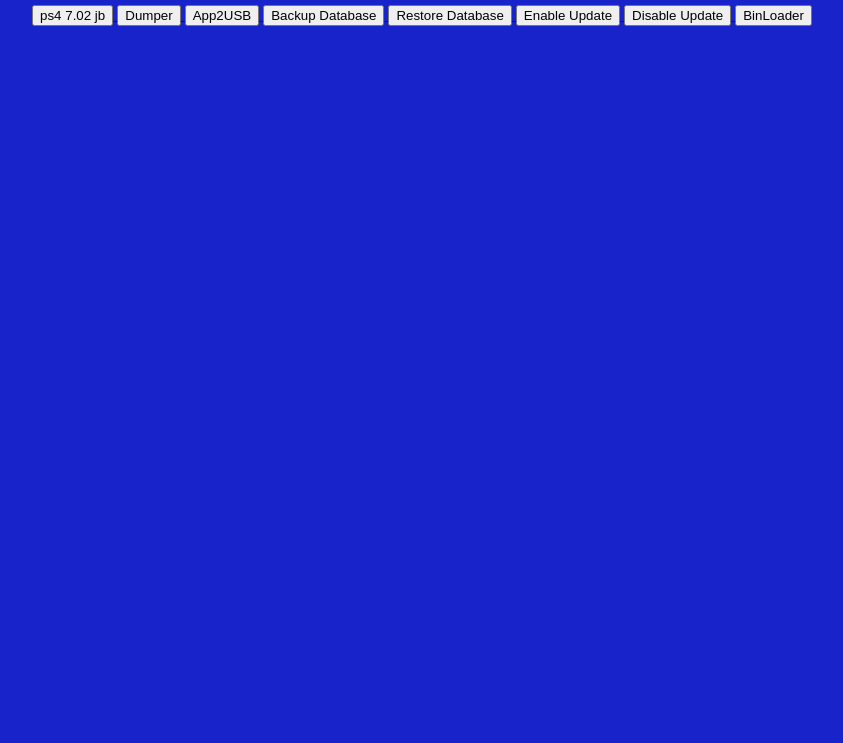
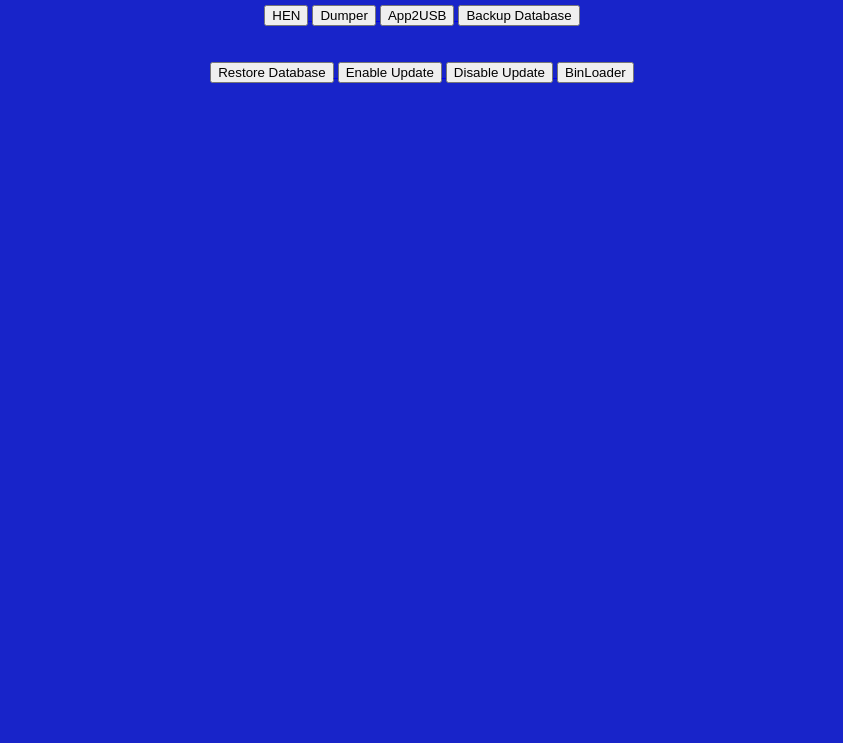
Before and after one commit to saintcarl/7.02, a plain HTML site: page index.html in a window 1280 px wide. Shown: the part 57-800 px from the top of the page, without its empty margins (218-1061 px from the left). Drawn offline with Linux system fonts and the light colour scheme.

Commit message:
Mispelled

```diff
--- a/index.html
+++ b/index.html
@@ -14,7 +14,7 @@ function DisplayCacheProgress(){setTimeout(function(){window.msgs.innerHTML="Ins
 
 <center>
   <a href="ps4/index.html">
-  <button>ps4 7.02 jb</button>
+  <button>HEN</button>
 
    </a>
    <a href="Dumper/index.html">
@@ -29,6 +29,7 @@ function DisplayCacheProgress(){setTimeout(function(){window.msgs.innerHTML="Ins
        <button>Backup Database</button>
 
    </a>
+  <br><br><br>
   <a href="Restore/index.html">
        <button>Restore Database</button>
 
```
